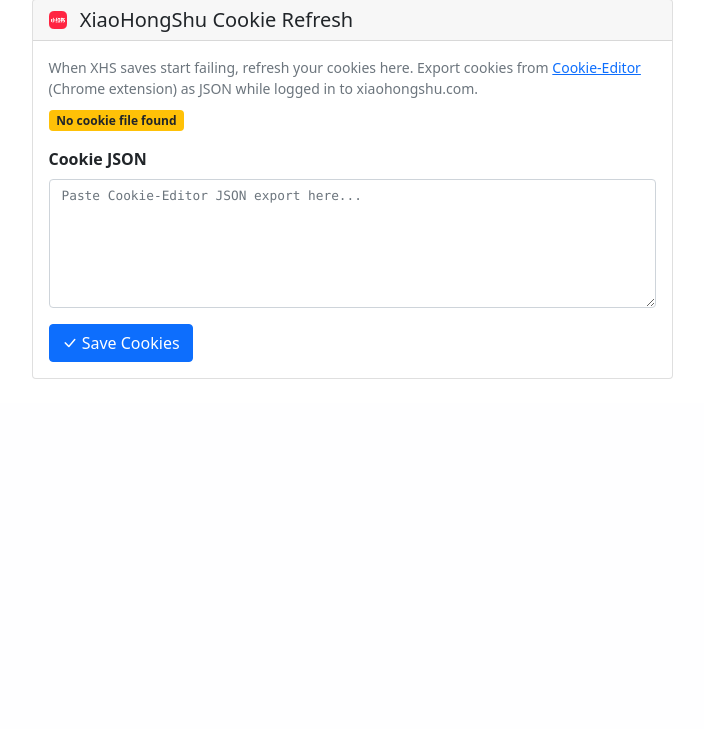
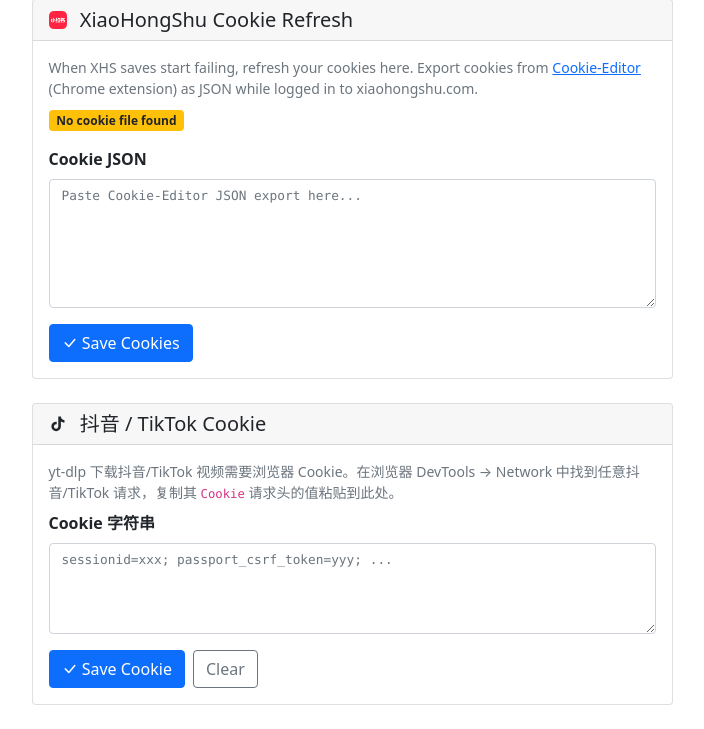
Before and after one commit to yelosheng/omnisaver, a Flask app: page /settings in a window 1280 px wide. Shown: the part 1221-1950 px from the top of the page, without its empty margins (288-992 px from the left). Before the commit the page ends 1600 px from the top, so only its background shows below. Run offline with Flask 3, Linux system fonts and the light colour scheme; the visitor is signed in with stand-in values (Sample User, id 1); data that the repository does not hold is empty; some libraries are stand-ins or nearby versions.

Commit message:
feat: add Douyin/TikTok cookie input to settings page

```diff
--- a/templates/settings.html
+++ b/templates/settings.html
@@ -130,6 +130,34 @@
             </div>
         </div>
 
+        <!-- Douyin / TikTok Cookie -->
+        <div class="card mb-4">
+            <div class="card-header">
+                <h5 class="mb-0">
+                    <svg xmlns="http://www.w3.org/2000/svg" width="18" height="18" viewBox="0 0 24 24" fill="currentColor" class="me-2" style="vertical-align:-2px"><path d="M19.59 6.69a4.83 4.83 0 0 1-3.77-4.25V2h-3.45v13.67a2.89 2.89 0 0 1-2.88 2.5 2.89 2.89 0 0 1-2.89-2.89 2.89 2.89 0 0 1 2.89-2.89c.28 0 .54.04.79.1V9.01a6.33 6.33 0 0 0-.79-.05 6.34 6.34 0 0 0-6.34 6.34 6.34 6.34 0 0 0 6.34 6.34 6.34 6.34 0 0 0 6.33-6.34V8.69a8.18 8.18 0 0 0 4.78 1.52V6.76a4.85 4.85 0 0 1-1.01-.07z"/></svg>
+                    抖音 / TikTok Cookie
+                </h5>
+            </div>
+            <div class="card-body">
+                <p class="text-muted small mb-2">yt-dlp 下载抖音/TikTok 视频需要浏览器 Cookie。在浏览器 DevTools → Network 中找到任意抖音/TikTok 请求，复制其 <code>Cookie</code> 请求头的值粘贴到此处。</p>
+                <div class="mb-3">
+                    <label class="form-label"><strong>Cookie 字符串</strong></label>
+                    <textarea class="form-control font-monospace" id="douyin-cookie-input" rows="4"
+                              placeholder="sessionid=xxx; passport_csrf_token=yyy; ..."
+                              style="font-size:0.8rem;">{{ douyin_cookie }}</textarea>
+                </div>
+                <div class="d-flex gap-2">
+                    <button class="btn btn-primary" onclick="saveDouyinCookie()">
+                        <i class="bi bi-check-lg"></i> Save Cookie
+                    </button>
+                    <button class="btn btn-outline-secondary" onclick="clearDouyinCookie()">
+                        Clear
+                    </button>
+                </div>
+                <div id="douyin-cookie-result" class="mt-2" style="display:none;"></div>
+            </div>
+        </div>
+
     </div>
 </div>
 
@@ -151,6 +179,32 @@
         result.style.display = 'block';
         result.innerHTML = `<span class="text-danger">Error: ${e.message}</span>`;
     }
+}
+
+// ── Douyin / TikTok Cookie ────────────────────────────────────────
+async function saveDouyinCookie() {
+    const cookie = document.getElementById('douyin-cookie-input').value.trim();
+    const result = document.getElementById('douyin-cookie-result');
+    try {
+        const resp = await fetch('/api/settings/douyin-cookie', {
+            method: 'POST',
+            headers: { 'Content-Type': 'application/json' },
+            body: JSON.stringify({ cookie })
+        });
+        const data = await resp.json();
+        result.style.display = 'block';
+        result.className = 'mt-2 alert alert-' + (data.success ? 'success' : 'danger');
+        result.textContent = data.success ? 'Cookie saved.' : (data.error || 'Failed');
+    } catch (e) {
+        result.style.display = 'block';
+        result.className = 'mt-2 alert alert-danger';
+        result.textContent = 'Network error: ' + e.message;
+    }
+}
+
+async function clearDouyinCookie() {
+    document.getElementById('douyin-cookie-input').value = '';
+    await saveDouyinCookie();
 }
 
 // ── XHS Cookies ─────────────────────────────────────────────────
```
